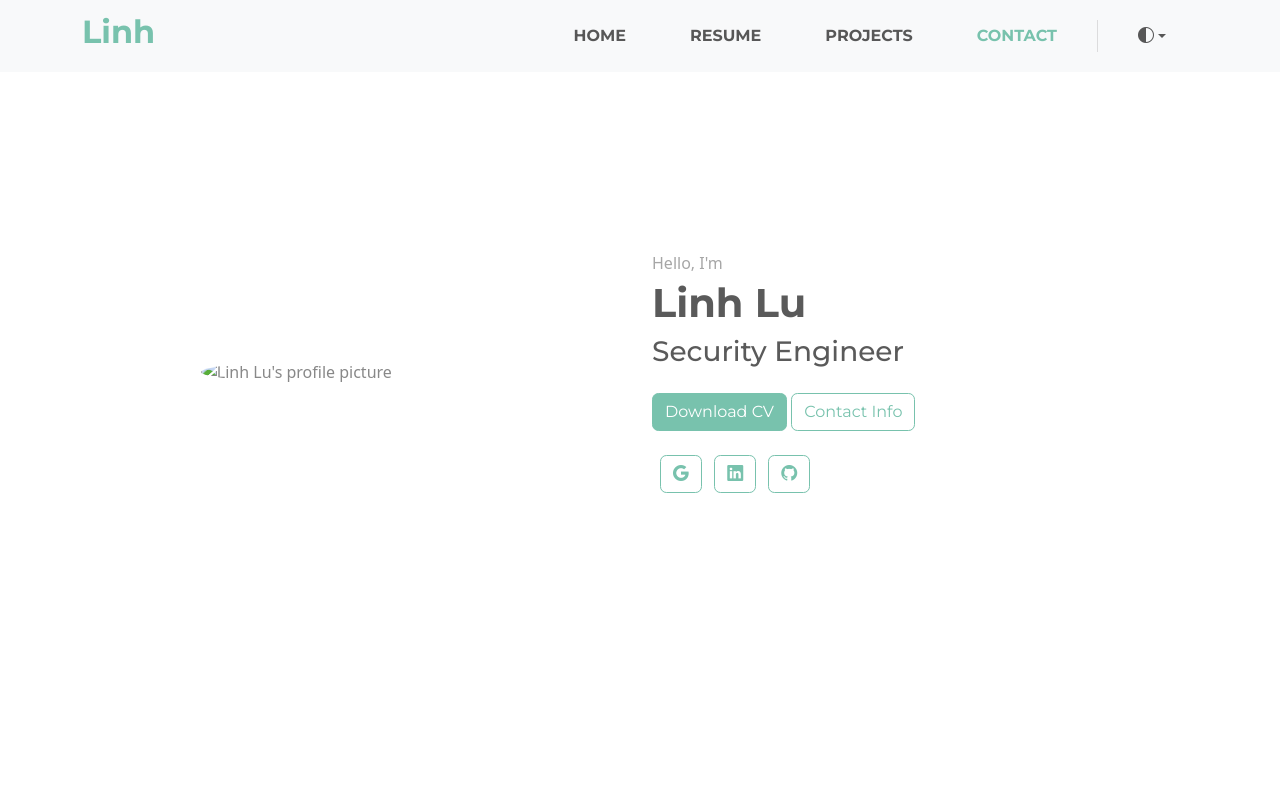
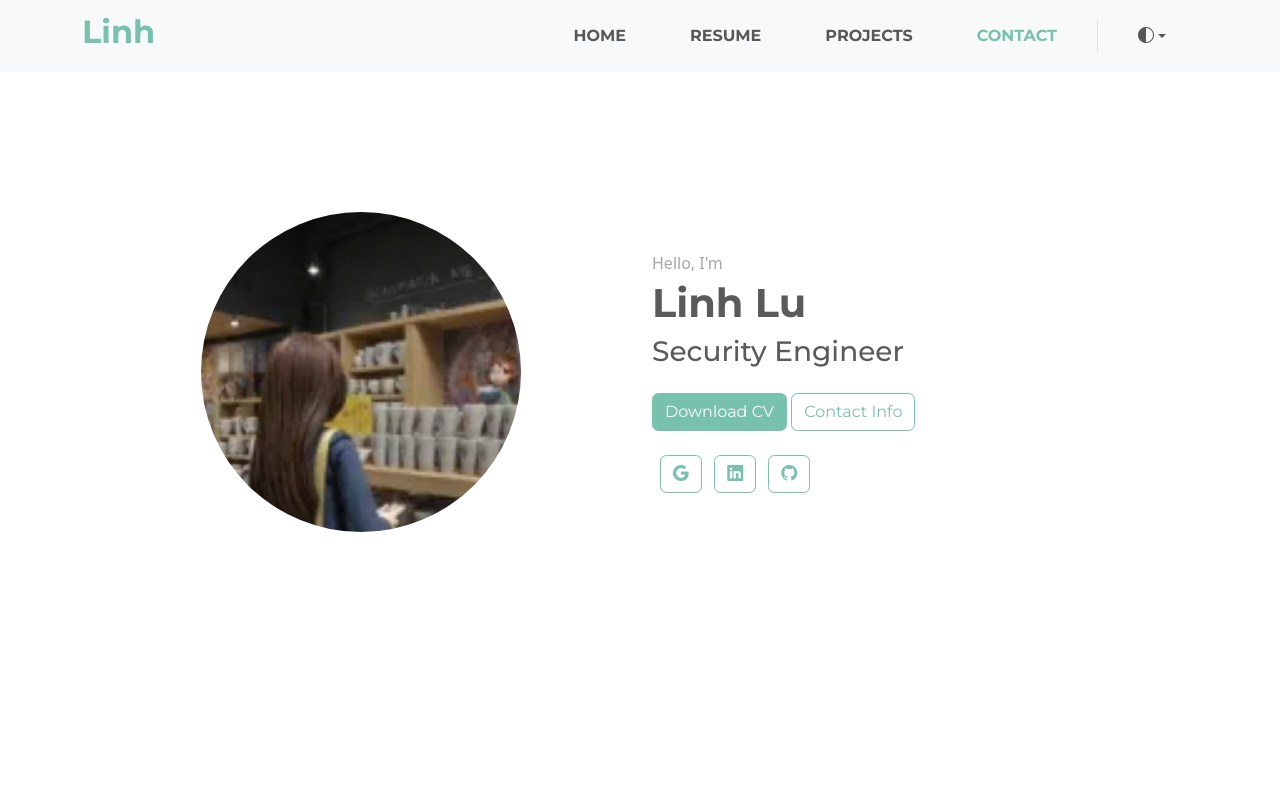
Before and after one commit to sangvo117/Linh-portfolio-CoderSchool, a plain HTML site: page index.html in a window 1280 px wide. Shown: the top 789 px of the page. Drawn offline with nearby package versions, Linux system fonts and the light colour scheme.

Commit message:
added profile image

```diff
--- a/index.html
+++ b/index.html
@@ -89,7 +89,7 @@
                 <!-- Image Column -->
                 <div class="col-md-6 mt-5">
                     <div class="d-flex justify-content-center align-items-center">
-                        <img src="assets/images/avatar.png" alt="Linh Lu's profile picture"
+                        <img src="assets/images/avatar.webp" alt="Linh Lu's profile picture"
                             class="image-width rounded-circle" />
                     </div>
                 </div>
```
Also changed, not shown: assets/images/avatar.webp (added).
